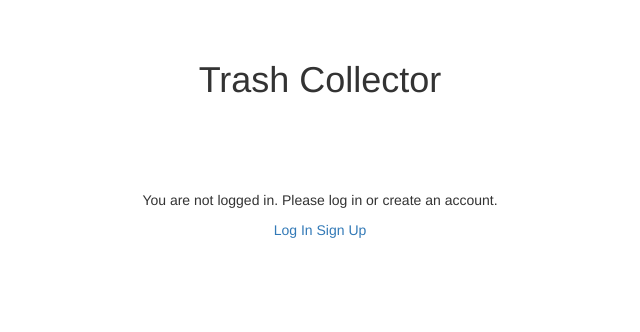
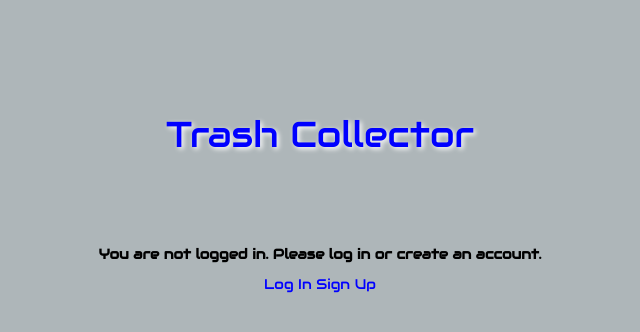
Before and after one commit to parkj56/TrashCollector, a Django app: page / in a window 1280 px wide. Shown: the top 332 px of the page, without its empty margins (320-960 px from the left). Run offline with Django 3.2, Linux system fonts and the light colour scheme; some libraries are stand-ins or nearby versions.

Commit message:
added style to templates

```diff
--- /dev/null
+++ b/trash_collector/static/stylesheet.css
@@ -0,0 +1,29 @@
+
+body {
+    background-color: #aeb6b9;
+    font-family: "Audiowide", sans-serif;
+    color: black;
+}
+
+h1 {
+    margin-top: 10%;
+    color:blue;
+    text-shadow: 2px 2px 5px white;
+}
+h2{
+    color:white;
+    text-decoration: underline;
+}
+p {
+    font-weight: bold;
+    color: black;
+    text-align: center;
+}
+a{
+    color: blue;
+}
+table {
+    width: 100%;
+    border: 1px solid white;
+    text-align: center;
+}
--- a/trash_collector/templates/base.html
+++ b/trash_collector/templates/base.html
@@ -6,12 +6,13 @@
   <link href="https://cdn.jsdelivr.net/npm/bootstrap@5.1.1/dist/css/bootstrap.min.css" rel="stylesheet" integrity="sha384-F3w7mX95PdgyTmZZMECAngseQB83DfGTowi0iMjiWaeVhAn4FJkqJByhZMI3AhiU" crossorigin="anonymous">
   <meta name="viewport" content="width=device-width, initial-scale=1">
   <link rel="stylesheet" href="https://maxcdn.bootstrapcdn.com/bootstrap/3.4.1/css/bootstrap.min.css">
-  <script src="https://ajax.googleapis.com/ajax/libs/jquery/3.5.1/jquery.min.js"></script>
-  <script src="https://maxcdn.bootstrapcdn.com/bootstrap/3.4.1/js/bootstrap.min.js"></script>
+  {% load static %}
+  <link rel="stylesheet" href="{% static 'stylesheet.css'%}">
+  <link rel="stylesheet" href="https://fonts.googleapis.com/css?family=Audiowide">
 </head>
   <body>
   {% if user.is_authenticated %}
-  <nav class="navbar navbar-inverse">
+  <nav class="navbar navbar-expand-sm bg-dark navbar-dark sticky-top">
     <div class="container-fluid">
       <div class="navbar-header">
         <a class="navbar-brand" href="#">Trash Collector</a>
```
Also changed, not shown: trash_collector/employees/templates/employees/index.html (+7 -7 lines).
